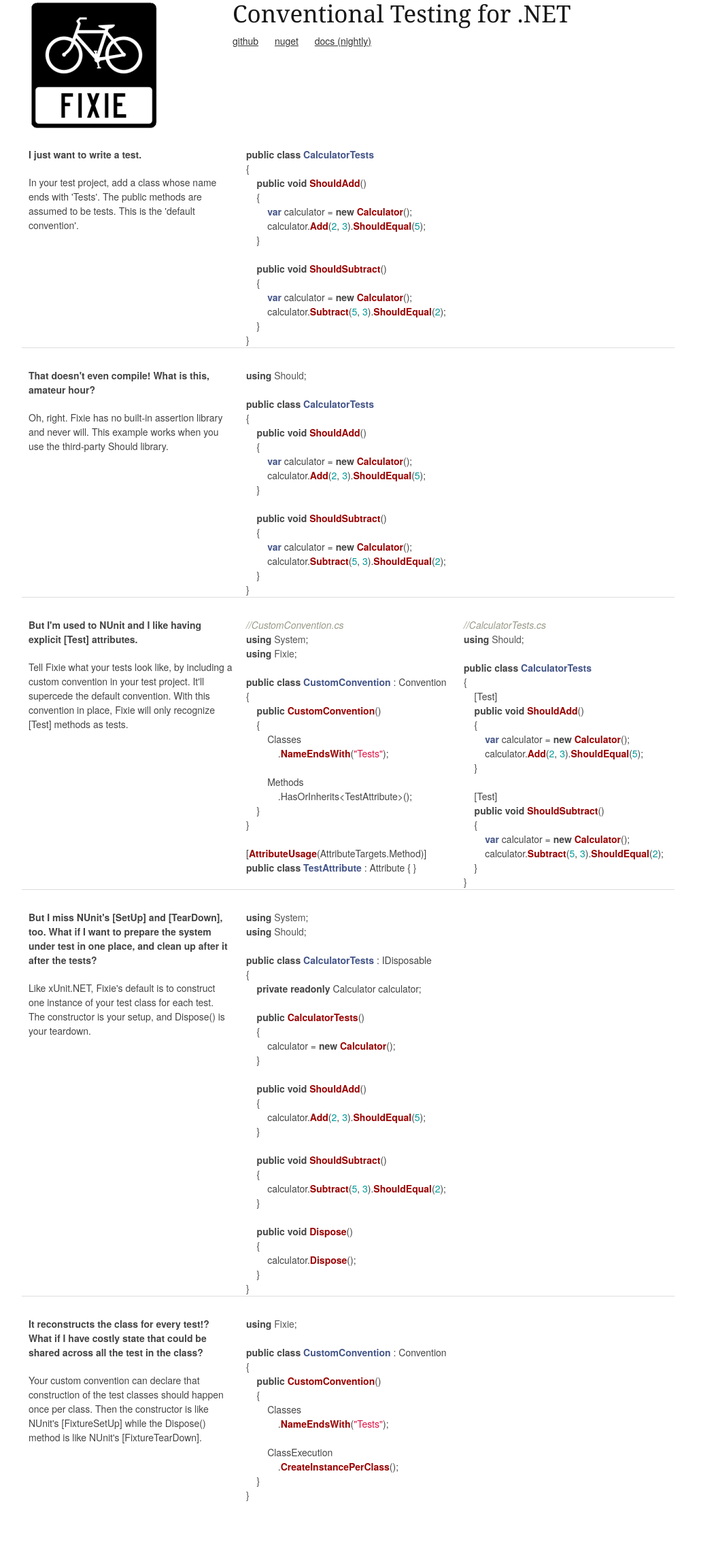
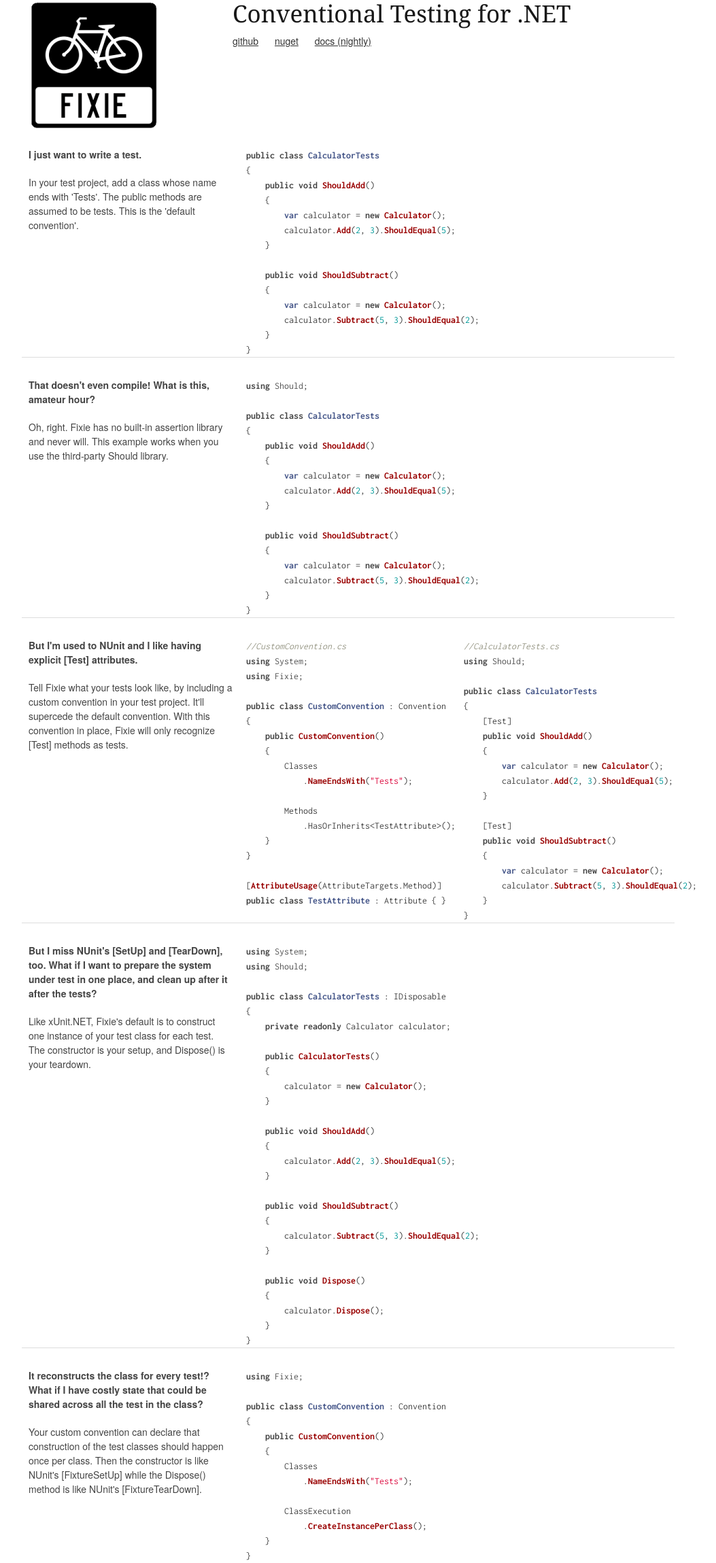
Before and after one commit to fixie/fixie.github.io, a Jekyll site: the page built from index.html, in a window 1280 px wide. Shown: the whole page at 68% size, without its empty margins (128-1181 px from the left). Built offline with Jekyll 4.4.1, drawn with Linux system fonts in a browser that asks for light colours; before the commit the page ends 2210 px from its top, so only the background shows below that.

Commit message:
Update default.html

```diff
--- a/_layouts/default.html
+++ b/_layouts/default.html
@@ -22,6 +22,10 @@
 
     .user {
       font-weight: bold;
+    }
+
+    .language-csharp {
+      font-family: 'Inconsolata', monospace;
     }
   </style>
 
```
